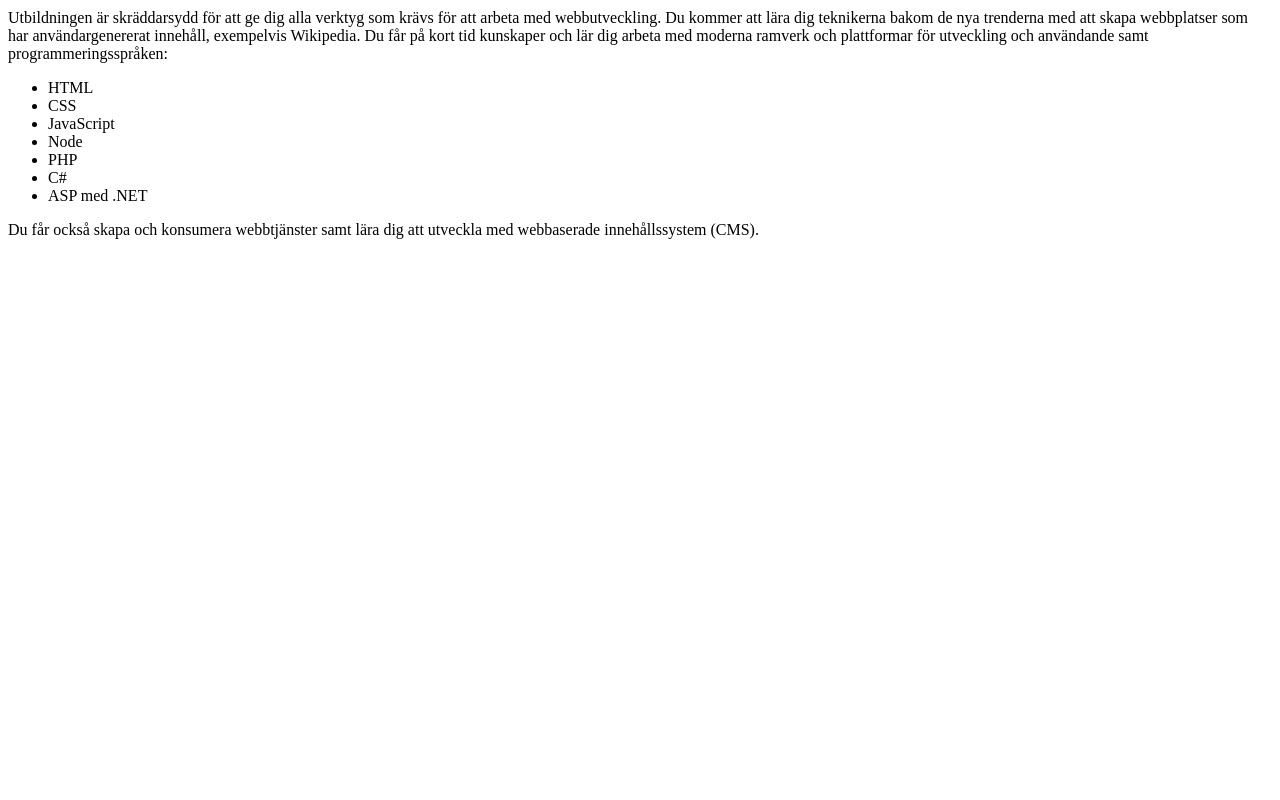
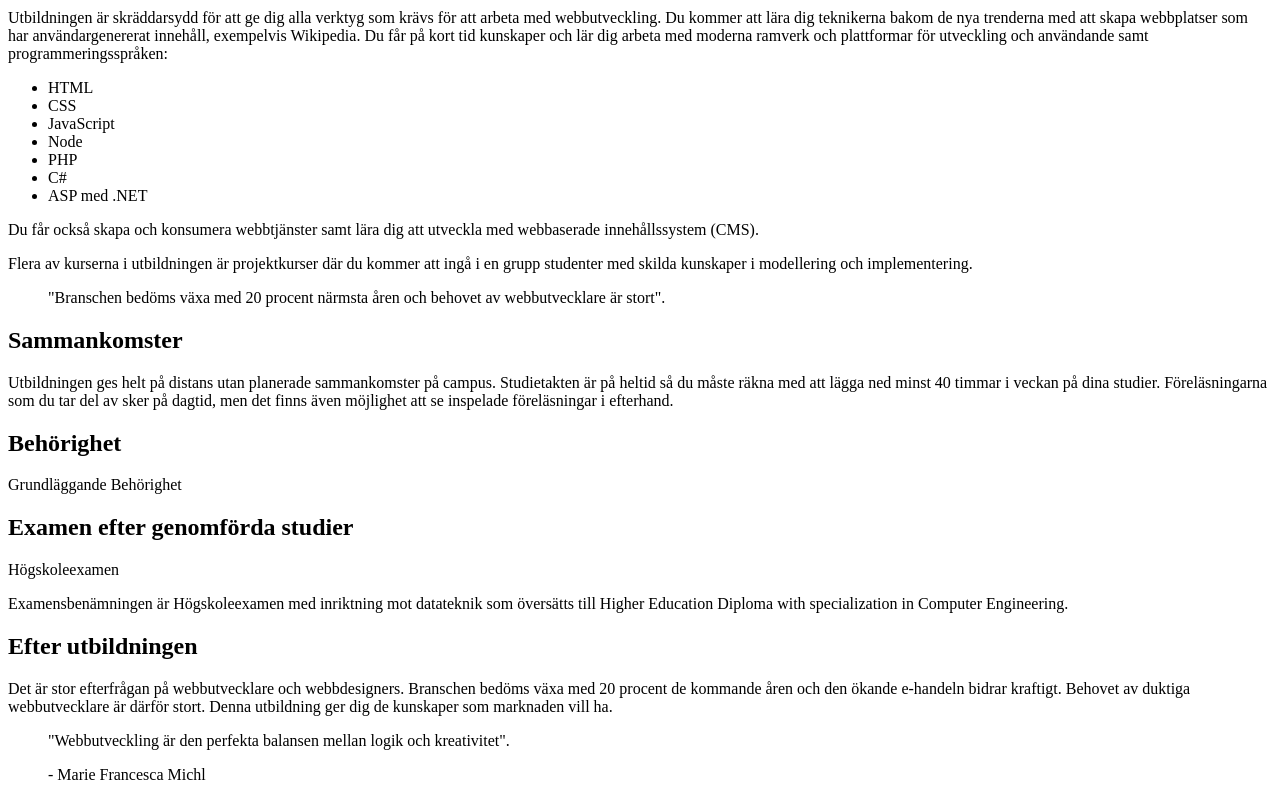
Before and after one commit to ramikassab-spec/laboration_2, a plain HTML site: page index.html in a window 1280 px wide. Shown: the part 344-1144 px from the top of the page. Before the commit the page ends 800 px from the top, so only its background shows below. Drawn offline with Linux system fonts and the light colour scheme.

Commit message:
Lagt till information om utbildningens projektkurser, sammankomster, behörighet, examen och efterfrågan på webbutvecklare.

```diff
--- a/index.html
+++ b/index.html
@@ -50,9 +50,49 @@
                     Du får också skapa och konsumera webbtjänster samt lära dig att utveckla med webbaserade innehållssystem (CMS).
                 </p>
 
+                <p>
+                    Flera av kurserna i utbildningen är projektkurser där du kommer att ingå i en grupp studenter med skilda kunskaper i modellering och implementering.
+                </p>
+
+                <blockquote class="citat">
+                    <p>
+                        "Branschen bedöms växa med 20 procent närmsta åren och behovet av webbutvecklare är stort".
+                    </p>
+                </blockquote>
              </section>
 
+             <section>
+                <h2>Sammankomster</h2>
+                <p>
+                    Utbildningen ges helt på distans utan planerade sammankomster på campus. Studietakten är på heltid så du måste räkna med att lägga ned minst 40 timmar i veckan på dina studier. Föreläsningarna som du tar del av sker på dagtid, men det finns även möjlighet att se inspelade föreläsningar i efterhand.
+                </p>
+             </section>
 
+             <section>
+                <h2>Behörighet</h2>
+                <p>Grundläggande Behörighet</p>
+             </section>
+
+             <section>
+                <h2>Examen efter genomförda studier</h2>
+                <p>Högskoleexamen</p>
+
+                <p>
+                    Examensbenämningen är Högskoleexamen med inriktning mot datateknik som översätts till Higher Education Diploma with specialization in Computer Engineering.
+                </p>
+
+             </section>
+
+             <section>
+                <h2>Efter utbildningen</h2>
+                <p>
+                    Det är stor efterfrågan på webbutvecklare och webbdesigners. Branschen bedöms växa med 20 procent de kommande åren och den ökande e-handeln bidrar kraftigt. Behovet av duktiga webbutvecklare är därför stort. Denna utbildning ger dig de kunskaper som marknaden vill ha.
+                </p>
+                <blockquote class="citat">
+                    <p>"Webbutveckling är den perfekta balansen mellan logik och kreativitet".</p>
+                    <footer>- Marie Francesca Michl</footer>
+                </blockquote>
+             </section>
         </main>
 
 </body>
```
